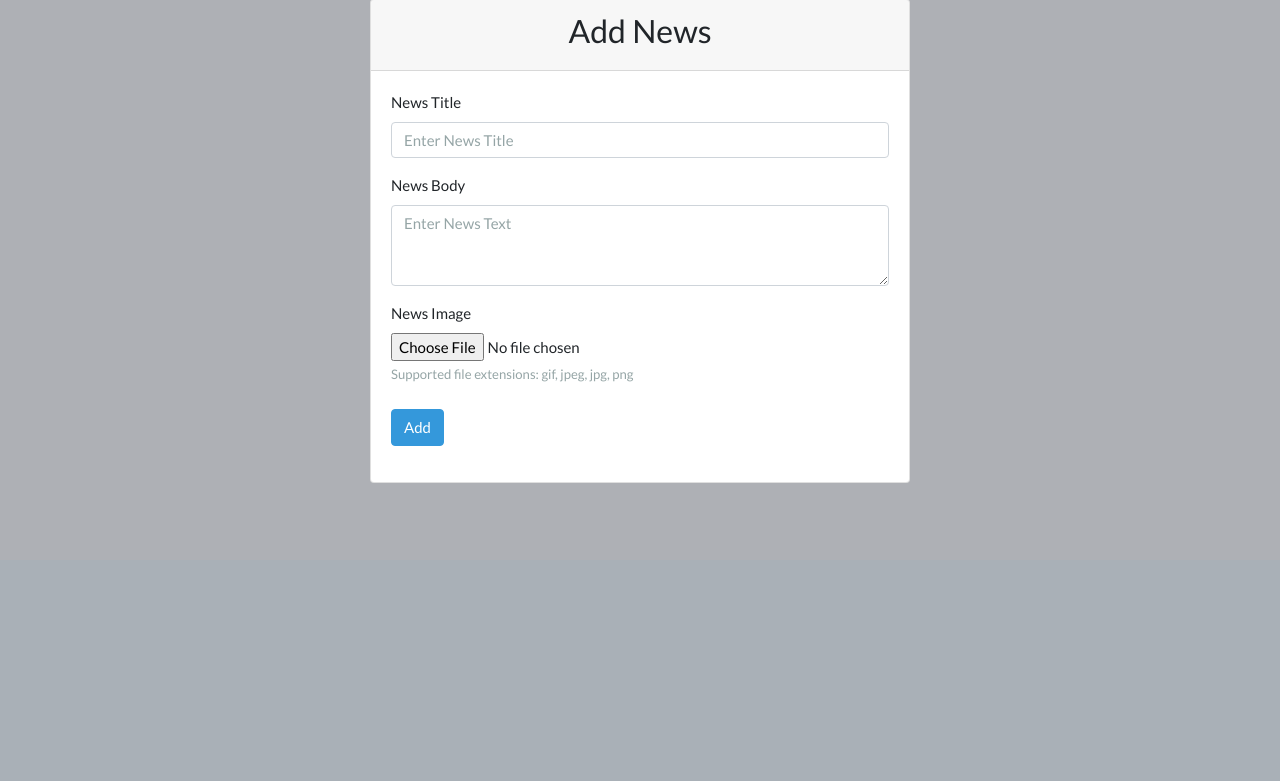
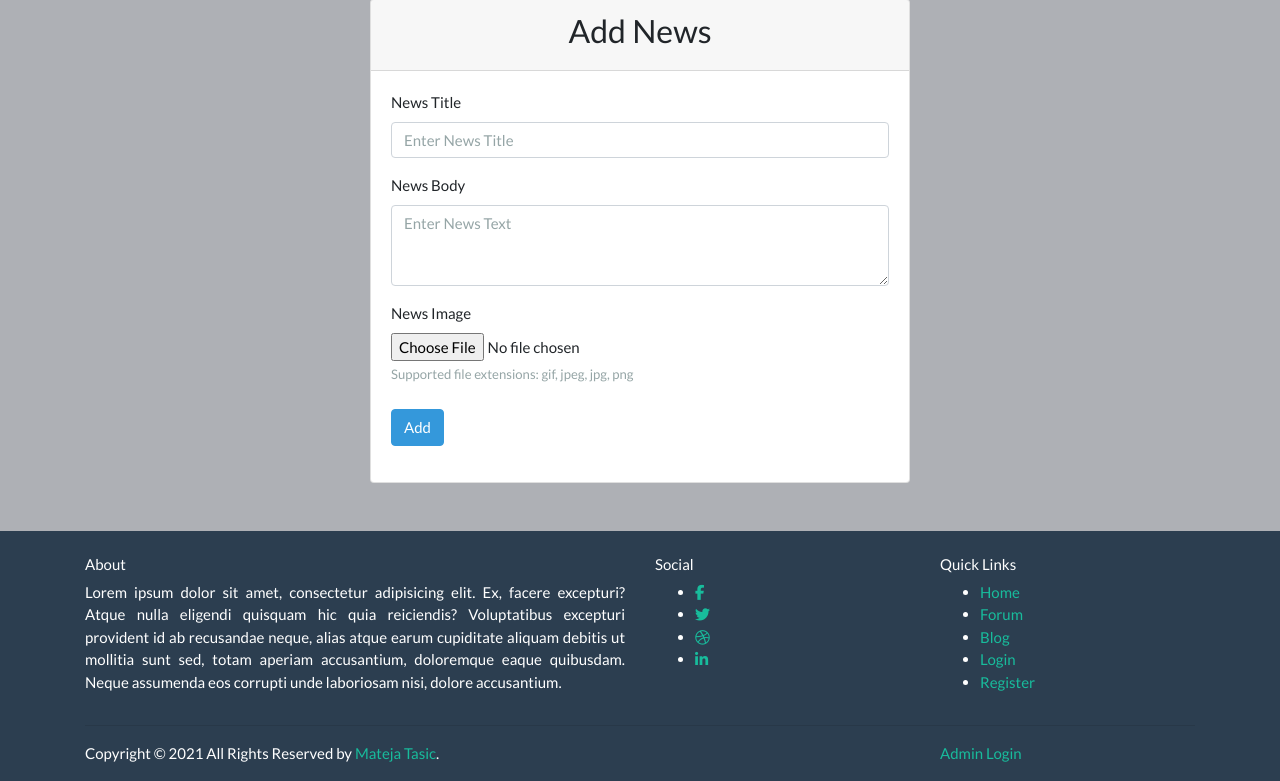
Before and after one commit to matejatasic/cms-forum, a PHP site: page /add_news.php in a window 1280 px wide. Shown: the part 240-1021 px from the top of the page. Before the commit the page ends 723 px from the top, so only its background shows below. Run offline with PHP 8.4, Linux system fonts and the light colour scheme; the visitor is signed in with stand-in values (Sample User, id 1); data that the repository does not hold is empty; some libraries are stand-ins or nearby versions.

Commit message:
Update footer.php

```diff
--- a/footer.php
+++ b/footer.php
@@ -1,5 +1,53 @@
             </div>
+            <!-- !container -->
         </main>
         <!-- !main -->
+
+        <!-- footer -->
+        <footer class="bg-primary text-white">
+            <div class="container pt-4">
+                <div class="row">
+                    <div class="col-sm-12 col-md-6">
+                        <h6>About</h6>
+                        <p class="text-justify">Lorem ipsum dolor sit amet, consectetur adipisicing elit. Ex, facere excepturi? Atque nulla eligendi quisquam hic quia reiciendis? Voluptatibus excepturi provident id ab recusandae neque, alias atque earum cupiditate aliquam debitis ut mollitia sunt sed, totam aperiam accusantium, doloremque eaque quibusdam. Neque assumenda eos corrupti unde laboriosam nisi, dolore accusantium.</p>
+                    </div>
+
+                    <div class="col-xs-6 col-md-3">
+                        <h6>Social</h6>
+                        <ul>
+                            <li><a class="facebook" href="#"><i class="fa fa-facebook"></i></a></li>
+                            <li><a class="twitter" href="#"><i class="fa fa-twitter"></i></a></li>
+                            <li><a class="dribbble" href="#"><i class="fa fa-dribbble"></i></a></li>
+                            <li><a class="linkedin" href="#"><i class="fa fa-linkedin"></i></a></li>
+                        </ul>
+                    </div>
+
+                    <div class="col-xs-6 col-md-3">
+                        <h6>Quick Links</h6>
+                        <ul>
+                            <li><a href="index.php">Home</a></li>
+                            <li><a href="forum.php">Forum</a></li>
+                            <li><a href="blog.php">Blog</a></li>
+                            <li><a href="login.php">Login</a></li>
+                            <li><a href="register.php">Register</a></li>
+                        </ul>
+                    </div>
+                </div>
+                <hr>
+            </div>
+            <div class="container">
+                <div class="row">
+                    <div class="col-md-9 col-sm-6">
+                        <p>
+                            Copyright &copy; <?php echo date('Y'); ?> All Rights Reserved by <a href="#">Mateja Tasic</a>.
+                        </p>
+                    </div>
+                    <div class="col-md-3 col-sm-6">
+                        <a href="admin_login">Admin Login</a>
+                    </div>
+                </div>
+            </div>
+        </footer>
+        <!-- !footer -->
     </body>
 </html>
```
